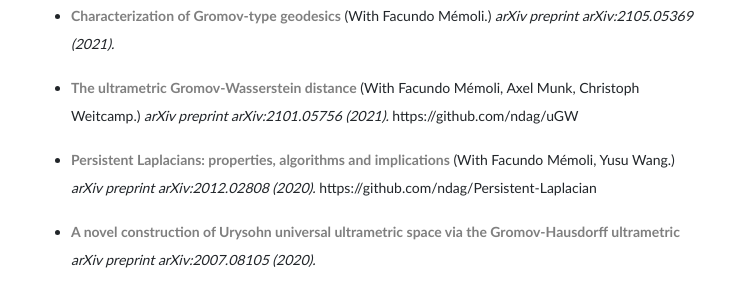
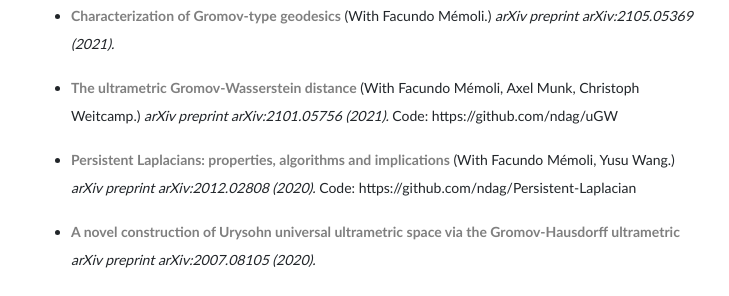
Before and after one commit to ZhengchaoW/ZhengchaoW.github.io, a Jekyll site: the page built from papers.html, in a window 1280 px wide. Shown: the part 136-432 px from the top of the page, without its empty margins (274-1003 px from the left). Built offline with Jekyll 4.4.1, drawn with Linux system fonts in a browser that asks for light colours.

Commit message:
Update papers.html

```diff
--- a/papers.html
+++ b/papers.html
@@ -15,7 +15,7 @@ opengraph:
       <p><li>{% if paper.link %}<a href="{{ paper.link }}">{{ paper.title }}</a> {% else %} {{ paper.title }} {% endif %}
           {% if paper.coauthors %} (With {{ paper.coauthors }}.) {% endif %}
           {% if paper.publishedat %} <span style="font-style: italic">{{ paper.publishedat }}.</span> {% endif %}
-          {% if paper.code %} {{ paper.code }} {% endif %}
+          {% if paper.code %} Code: {{ paper.code }} {% endif %}
           {% if paper.description %} {{ paper.description }} {% endif %}</li>
       </p>
     {% endfor %}
```
